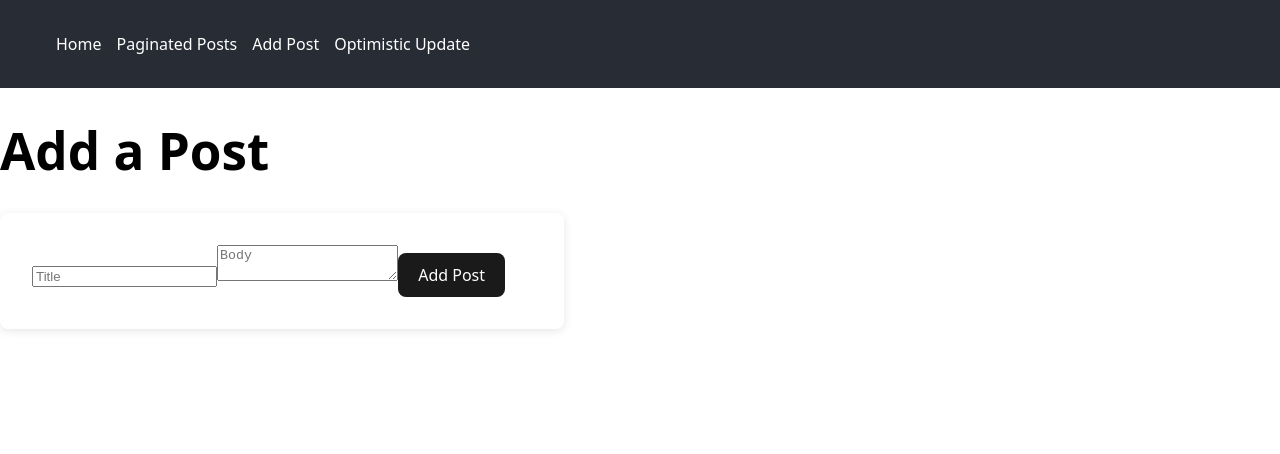
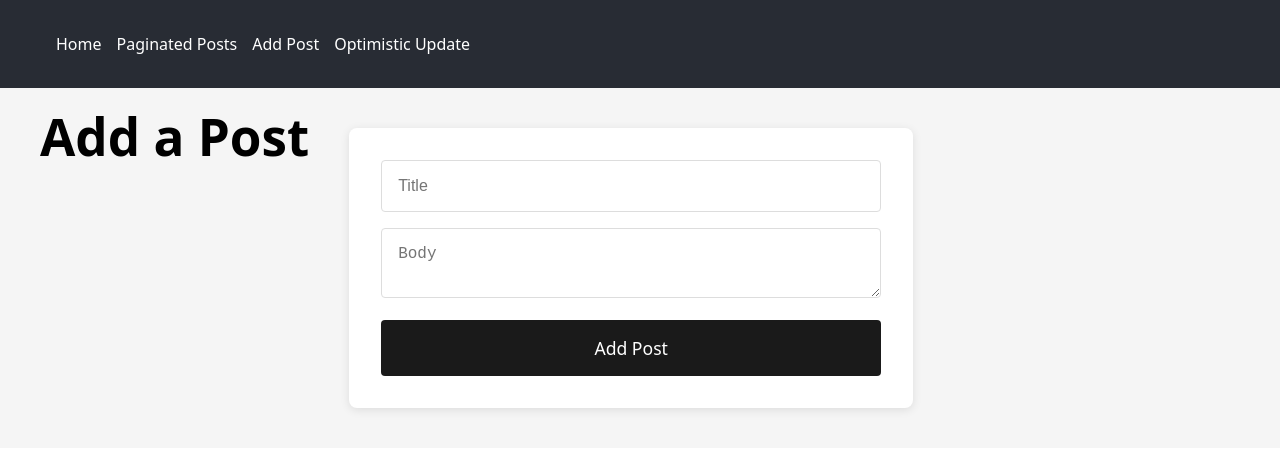
Before and after one commit to abhimax/react-ts-post-app-tanstack-query, a React (Vite) app: page /add-post in a window 1280 px wide. Shown: the top 454 px of the page. Built offline with nearby package versions, Linux system fonts and the light colour scheme.

Commit message:
styles: post mutation

```diff
--- a/src/components/PostMutation.tsx
+++ b/src/components/PostMutation.tsx
@@ -55,8 +55,9 @@ const PostMutation: React.FC = () => {
   };
 
   return (
-    <div>
+    <div className="posts-container">
       <h1>Add a Post</h1>
+      <div className="posts-container">
         <form onSubmit={handleSubmit}>
           <input
             type="text"
@@ -75,6 +76,7 @@ const PostMutation: React.FC = () => {
             {mutation.isPending ? "Adding..." : "Add Post"}
           </button>
         </form>
+      </div>
       {mutation.isError && <p>Error adding post</p>}
     </div>
   );
```
Lines whose indentation alone changed are shown as unchanged.
